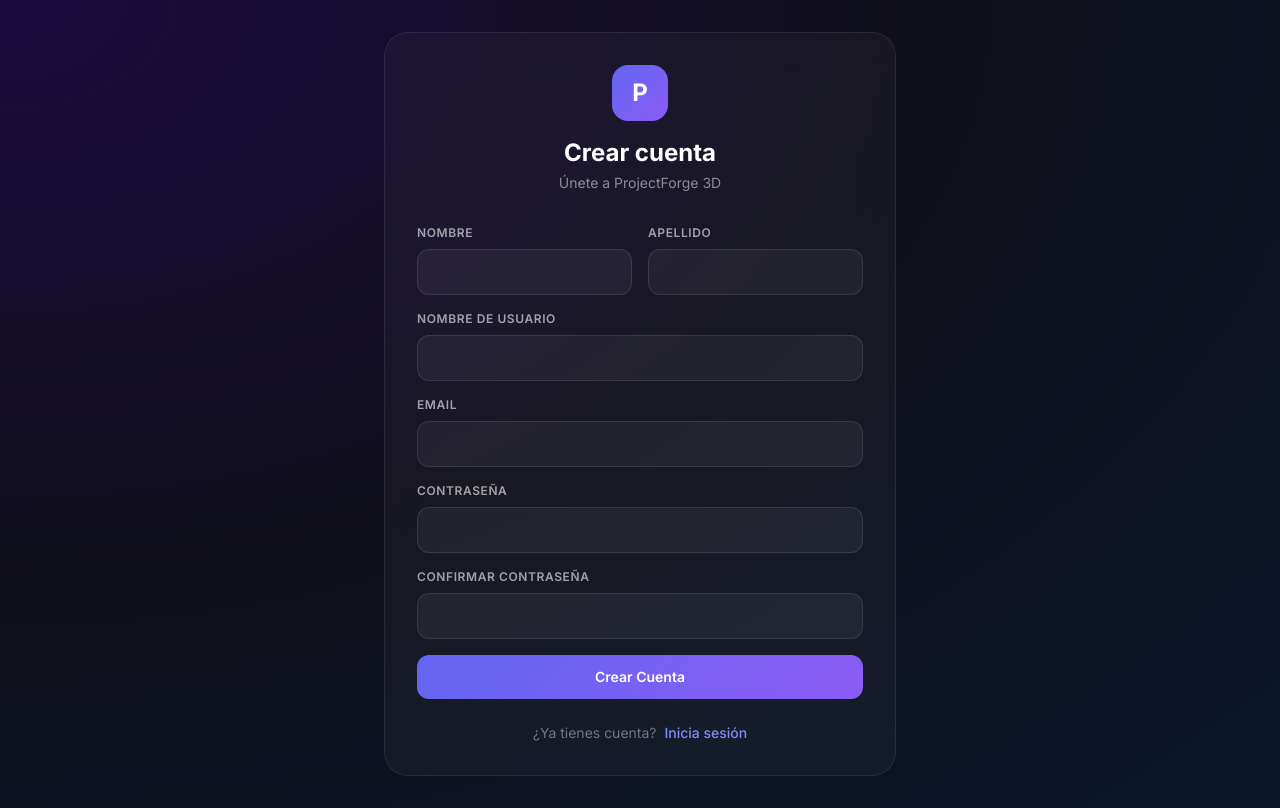
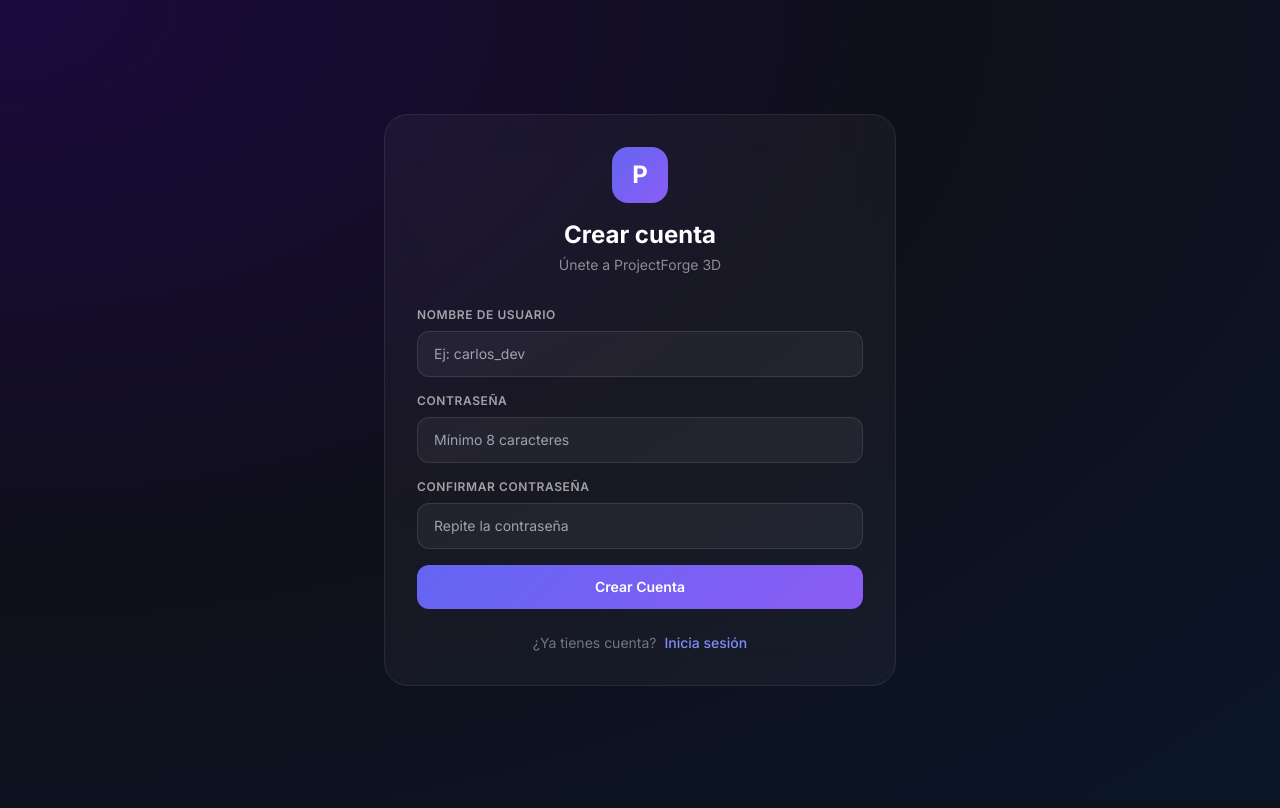
Before and after one commit to IzaguirreCarlos/Project_Orbit_3D, a Django app: template Project_Orbit_3D/templates/accounts/register.html in a window 1280 px wide. Run offline with Django 5.2, Linux system fonts and the light colour scheme; the template is opened without the code that fills it, so the values that code supplies are empty; some libraries are stand-ins or nearby versions.

Commit message:
registracion de login solo user name y contrasena

```diff
--- a/Project_Orbit_3D/apps/accounts/web_views.py
+++ b/Project_Orbit_3D/apps/accounts/web_views.py
@@ -62,7 +62,10 @@
         return render(
             request,
             self.template_name,
-            {'errors': serializer.errors}
+            {
+                'errors': serializer.errors,
+                'username': request.POST.get('username', ''),
+            }
         )
 
 
--- a/Project_Orbit_3D/templates/accounts/register.html
+++ b/Project_Orbit_3D/templates/accounts/register.html
@@ -21,37 +21,23 @@
 
       <form method="post" class="space-y-4">
         {% csrf_token %}
-        <div class="grid grid-cols-2 gap-4">
-          <div>
-            <label class="text-xs font-semibold text-white/60 uppercase tracking-wider block mb-2">Nombre</label>
-            <input type="text" name="first_name" required
-                   class="w-full bg-white/5 border border-white/10 rounded-xl px-4 py-3 text-white text-sm focus:outline-none focus:border-indigo-500 transition-all">
-          </div>
-          <div>
-            <label class="text-xs font-semibold text-white/60 uppercase tracking-wider block mb-2">Apellido</label>
-            <input type="text" name="last_name" required
-                   class="w-full bg-white/5 border border-white/10 rounded-xl px-4 py-3 text-white text-sm focus:outline-none focus:border-indigo-500 transition-all">
-          </div>
-        </div>
         <div>
           <label class="text-xs font-semibold text-white/60 uppercase tracking-wider block mb-2">Nombre de usuario</label>
-          <input type="text" name="username" required
-                 class="w-full bg-white/5 border border-white/10 rounded-xl px-4 py-3 text-white text-sm focus:outline-none focus:border-indigo-500 transition-all">
-        </div>
-        <div>
-          <label class="text-xs font-semibold text-white/60 uppercase tracking-wider block mb-2">Email</label>
-          <input type="email" name="email" required
-                 class="w-full bg-white/5 border border-white/10 rounded-xl px-4 py-3 text-white text-sm focus:outline-none focus:border-indigo-500 transition-all">
+          <input type="text" name="username" value="{{ username|default:'' }}" required autocomplete="username"
+                 class="w-full bg-white/5 border border-white/10 rounded-xl px-4 py-3 text-white text-sm focus:outline-none focus:border-indigo-500 transition-all"
+                 placeholder="Ej: carlos_dev">
         </div>
         <div>
           <label class="text-xs font-semibold text-white/60 uppercase tracking-wider block mb-2">Contraseña</label>
-          <input type="password" name="password" required minlength="8"
-                 class="w-full bg-white/5 border border-white/10 rounded-xl px-4 py-3 text-white text-sm focus:outline-none focus:border-indigo-500 transition-all">
+          <input type="password" name="password" required minlength="8" autocomplete="new-password"
+                 class="w-full bg-white/5 border border-white/10 rounded-xl px-4 py-3 text-white text-sm focus:outline-none focus:border-indigo-500 transition-all"
+                 placeholder="Mínimo 8 caracteres">
         </div>
         <div>
-          <label class="text-xs font-semibold text-white/60 uppercase tracking-wider block mb-2">Confirmar Contraseña</label>
-          <input type="password" name="password_confirm" required
-                 class="w-full bg-white/5 border border-white/10 rounded-xl px-4 py-3 text-white text-sm focus:outline-none focus:border-indigo-500 transition-all">
+          <label class="text-xs font-semibold text-white/60 uppercase tracking-wider block mb-2">Confirmar contraseña</label>
+          <input type="password" name="password_confirm" required autocomplete="new-password"
+                 class="w-full bg-white/5 border border-white/10 rounded-xl px-4 py-3 text-white text-sm focus:outline-none focus:border-indigo-500 transition-all"
+                 placeholder="Repite la contraseña">
         </div>
         <button type="submit"
                 class="w-full py-3 rounded-xl font-semibold text-white text-sm transition-all hover:opacity-90 mt-2"
```
Also changed, not shown: Project_Orbit_3D/apps/accounts/serializers.py (+18 -7 lines).
